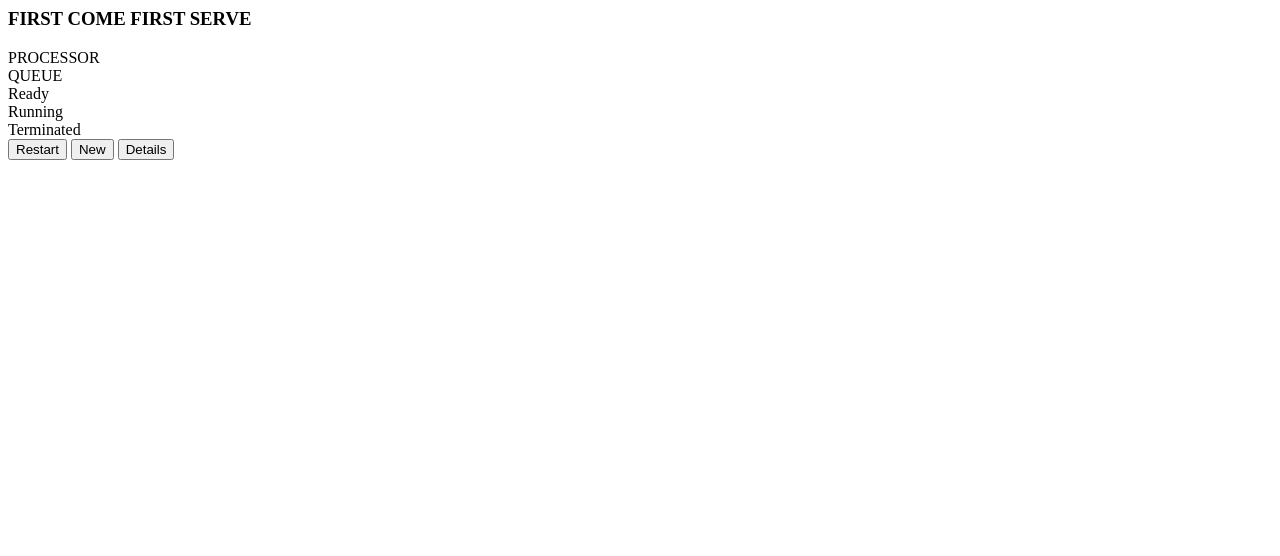
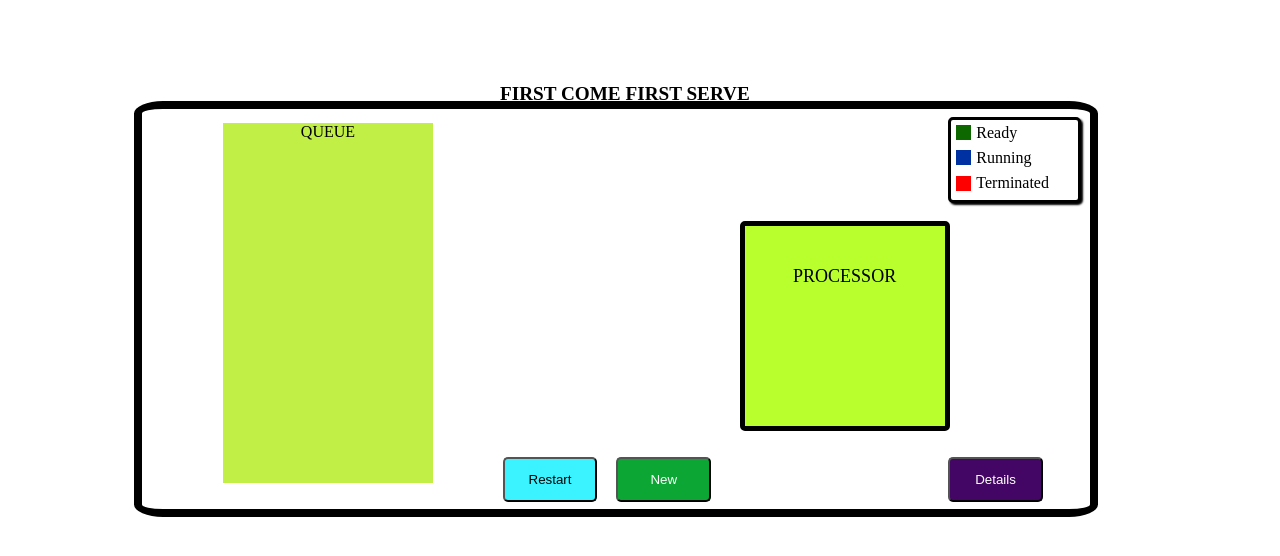
Before and after one commit to Tiphani-Campbell/COMP3101Assignment, a plain HTML site: page html/fcfs.html in a window 1280 px wide. Drawn offline with nearby package versions, Linux system fonts and the light colour scheme.

Commit message:
Fixed overall design of fcfs

```diff
--- a/css/fcfs.css
+++ b/css/fcfs.css
@@ -1,12 +1,18 @@
 h3 {
     position: absolute;
-    left: 789px;
-    top: 288px;
+    left: 500px;
+    top: 8%;
     color: black;
     font-size: larger;
 }
 
-.processer {
+#fcfs {
+    top: 28%;
+    left: 63%;
+    position: absolute;
+}
+
+.processor {
     display: flex;
     flex-wrap: wrap;
     justify-content: center;
@@ -15,15 +21,15 @@ h3 {
     font-size: large;
     color: black;
     background-color: #B9FF2E;
-    height: 299px;
-    width: 350px;
+    height: 200px;
+    width: 200px;
     border-radius: 5px;
     border-style: solid;
     border-width: 5px;
 }
 
-.processer #name,
-.processer #space {
+.processor #name,
+.processor #space {
     display: flex;
     justify-content: center;
     align-items: center;
@@ -35,51 +41,51 @@ h3 {
     position: absolute;
     background-color: #3BF2FF;
     color: black;
-    height: 89px;
-    width: 214px;
+    height: 45px;
+    width: 10%;
     border-radius: 5px;
-    top: 782px;
-    left: 1499px;
+    top: 87%;
+    left: 38%;
 }
 
 #new {
     position: absolute;
     background-color: #0BA634;
     color: white;
-    height: 89px;
-    width: 214px;
+    height: 45px;
+    width: 10%;
     border-radius: 5px;
-    top: 782px;
-    left: 1274px;
+    top: 87%;
+    left: 50%;
 }
 
 #details {
     position: absolute;
     background-color: #440664;
     color: white;
-    height: 89px;
-    width: 221px;
+    height: 45px;
+    width: 10%;
     border-radius: 5px;
-    top: 661px;
-    left: 1383px;
+    top: 87%;
+    left: 85%;
 }
 
 #queue {
     position: absolute;
-    background-color: white;
+    background-color: rgba(176, 235, 15, 0.767);
     text-align: center;
     width: 210px;
-    height: 523px;
-    top: 371px;
-    left: 251px;
+    height: 90%;
+    top: 3.5%;
+    left: 8.5%;
 }
 
 #legend {
     position: absolute;
-    width: 295px;
-    height: 184px;
-    top: 421px;
-    left: 1346px;
+    width: 127px;
+    height: 20%;
+    top: 2%;
+    left: 85%;
     background-color: white;
     border-style: solid;
     box-shadow: 2px 2px 2px;
@@ -94,33 +100,37 @@ h3 {
 #ready,
 #running,
 #terminated {
-    position: absolute;
-    height: 30px;
-    width: 39px;
+    height: 15px;
+    width: 15px;
     color: black;
+    margin: 4%;
 }
 
 #ready {
     background-color: #0E6800;
     border-color: #0E6800;
-    top: 462px;
-    left: 1392px;
 }
 
 #running {
     background-color: #0031A3;
     border-color: #0031A3;
-    top: 510px;
-    left: 1392px;
 }
 
 #terminated {
     background-color: #FF0000;
     border-color: #FF0000;
-    top: 558px;
-    left: 1392px;
 }
 
 #detailTable {
     text-align: center;
 }
+
+#animation {
+    margin: 8% 10% 0%;
+    width: 75%;
+    background-color: white;
+    border: 8px black solid;
+    height: 400px;
+    border-radius: 3%;
+    position: relative;
+}
--- a/html/fcfs.html
+++ b/html/fcfs.html
@@ -1,18 +1,47 @@
+<!doctype html>
+<html lang="en">
+
+<head>
+    <!-- Meta tags -->
+    <meta charset="utf-8">
+    <meta name="viewport" content="width=device-width, initial-scale=1, shrink-to-fit=no">
+
+    <!-- CSS -->
+    <link rel="stylesheet" type="text/css" href="../css/fcfs.css">
+
+    <!-- Bootstrap -->
+    <link rel="stylesheet" type="text/css" href="../css/animate.css">
+</head>
+
+<body>
+
     <div class="container">
         <h3>FIRST COME FIRST SERVE</h3>
         <div id="animation">
-        <div class="processor">
+            <div class="processor" id="fcfs">
                 <div id="name">PROCESSOR</div>
                 <div id="space"></div>
             </div>
             <div id="queue">QUEUE</div>
             <div id="legend">
-            <div class="legend-item" id="ready">Ready</div>
-            <div class="legend-item" id="running">Running</div>
-            <div class="legend-item" id="terminated">Terminated</div>
+                <div class="legend-item">
+                    <div id="ready"></div>
+                    Ready
+                </div>
+                <div class="legend-item">
+                    <div id="running"></div>
+                    Running
+                </div>
+                <div class="legend-item">
+                    <div id="terminated"></div>
+                    Terminated
+                </div>
             </div>
             <button id="restart" type="button">Restart</button>
             <button id="new" type="button">New</button>
             <button id="details" type="button">Details</button>
         </div>
     </div>
+</body>
+
+</html>
```
Lines whose indentation alone changed are shown as unchanged.
